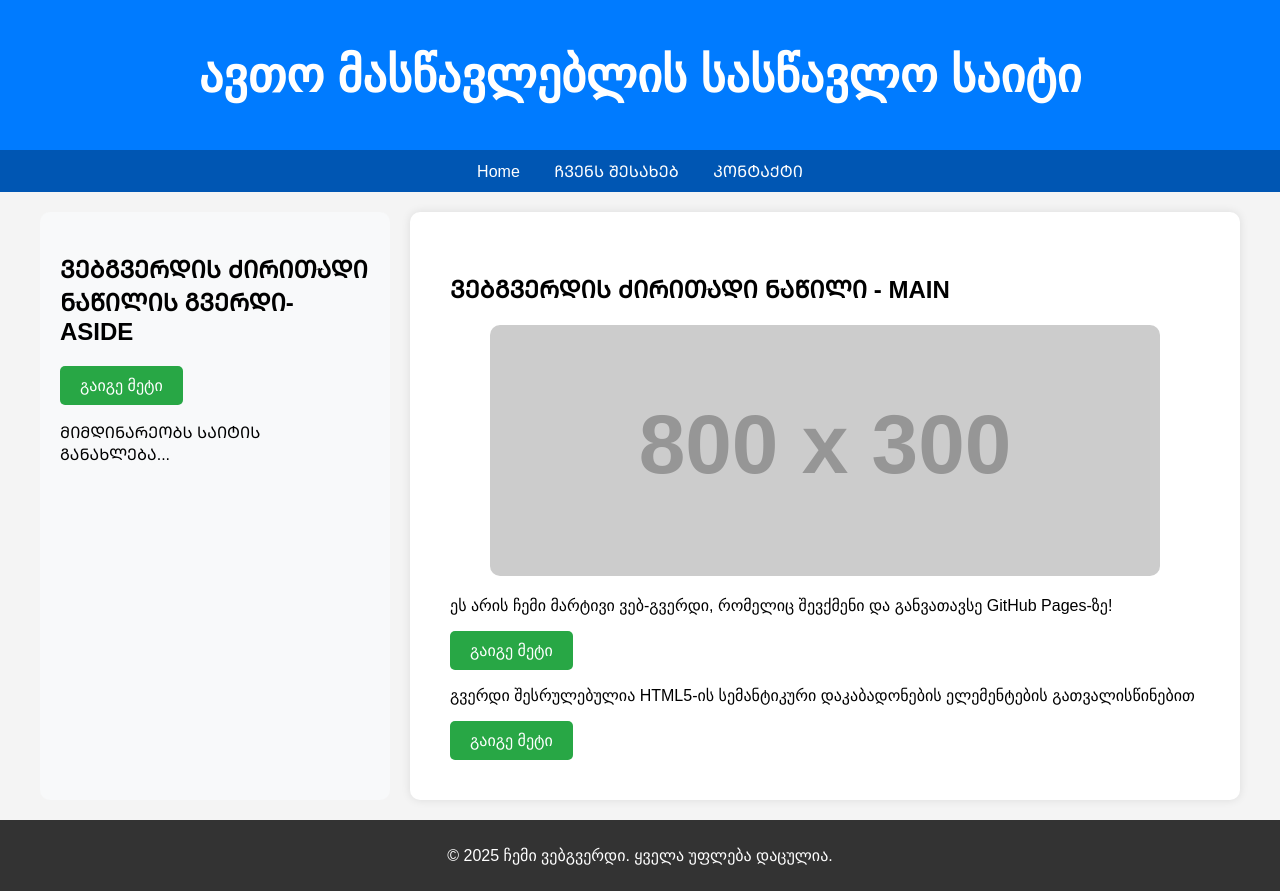
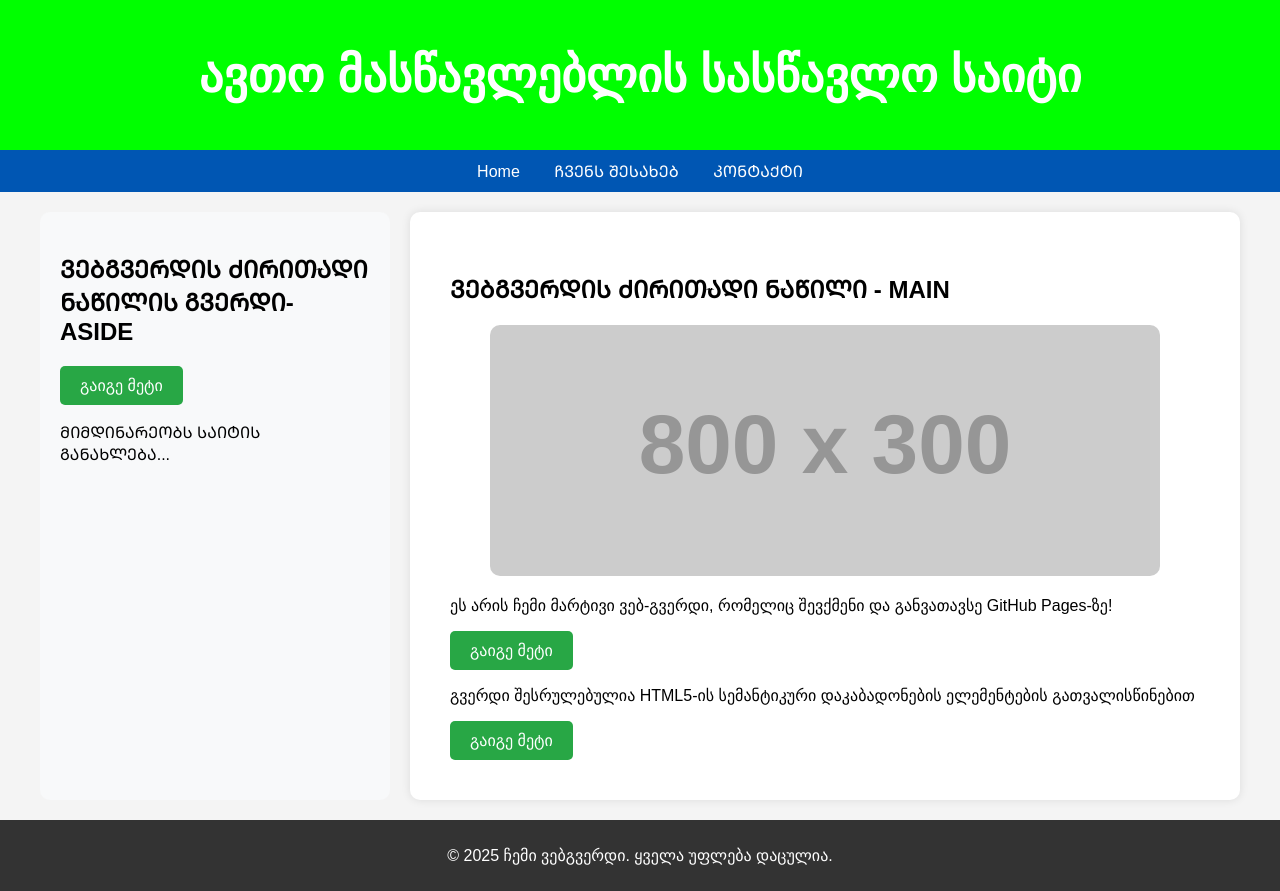
Before and after one commit to avtomas460/web, a plain HTML site: page index.html in a window 1280 px wide. Drawn offline with Linux system fonts and the light colour scheme; placeholder pictures from the web are drawn by us.

Commit message:
Update index.html

```diff
--- a/index.html
+++ b/index.html
@@ -15,7 +15,7 @@
             height: 100vh;
         }
         header {
-            background: #007bff;
+            background: #00ff00;
             color: white;
             text-align: center;
             padding: 15px;
```
